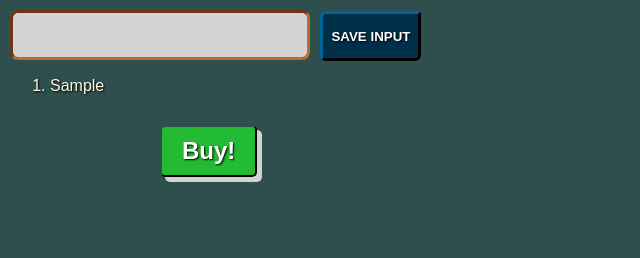
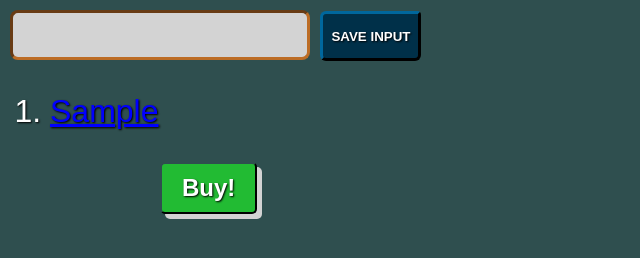
Before and after one commit to heuristic-machina/chrome_extension_lead_tracker, a website built with Vite: page index.html in a window 1280 px wide. Both pictures are taken after typing "Sample" into the empty fields and a click on the button "SAVE INPUT". Shown: the whole page, without its empty margins (0-640 px from the left). Built offline with nearby package versions, Linux system fonts and the light colour scheme.

Commit message:
anchor tag links open in blank target using template literal

```diff
--- a/index.css
+++ b/index.css
@@ -60,12 +60,17 @@ body {
     color: white;
 }
 p {
-    color: #dda15e;
     margin-left: 10px;
     font-size: xx-large;
     text-shadow: 1px 1px 2px black;
 }
 
+a {
+    color: blue;
+}
+
 #ol-el {
     text-shadow: 1px 1px 2px black;
+    color: white;
+    font-size: xx-large;
 }
--- a/index.js
+++ b/index.js
@@ -25,7 +25,15 @@ function renderLeads() {
     // Log out the items in the myLeads array using a for loop
     let listItems = ''
     for (let i = 0; i < myLeads.length; i++) {
-        listItems += '<li>' + myLeads[i] + '</li>'
+        listItems += `
+            <li>
+                <a target='_blank' href='${myLeads[i]}'>
+                    ${myLeads[i]}
+                </a>
+            </li>
+        `
+        // listItems += "<li><a target='_blank' href='" + myLeads[i] + "'>" +myLeads[i] + "</a></li>"
+        // console.log(listItems)
     }
     olEl.innerHTML = listItems
 }
```
